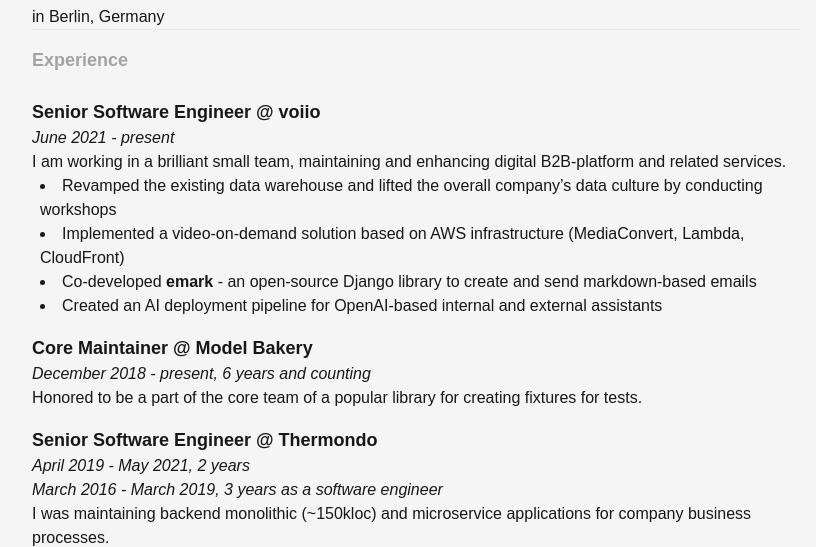
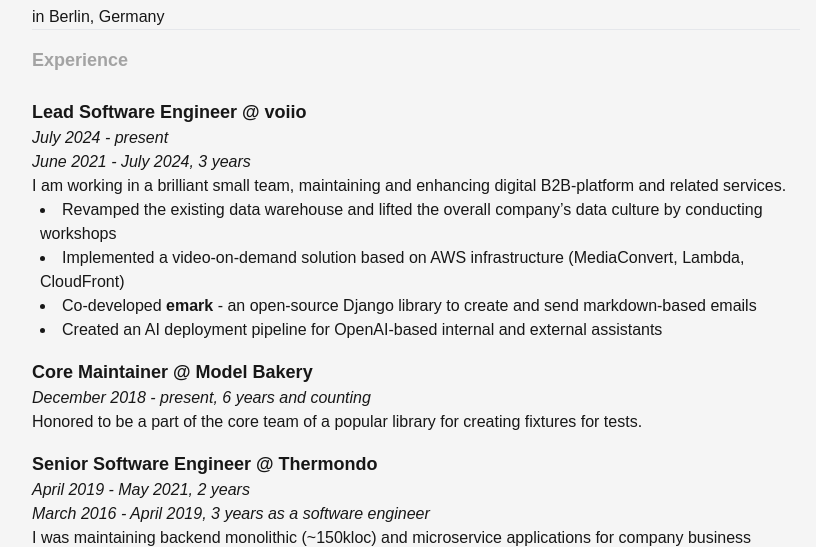
Before and after one commit to amureki/amureki.github.io, an Astro site: page /cv in a window 1280 px wide. Shown: the part 203-750 px from the top of the page, without its empty margins (128-944 px from the left). Built offline with nearby package versions, Linux system fonts and the light colour scheme; Astro itself is replaced by a stand-in of ours.

Commit message:
Bump career

```diff
--- a/src/pages/cv.md
+++ b/src/pages/cv.md
@@ -9,8 +9,10 @@ in Berlin, Germany
 
 ## Experience
 
-### Senior Software Engineer @ [voiio](https://www.voiio.de/)
-_June 2021 - present_
+### Lead Software Engineer @ [voiio](https://www.voiio.de/)
+_July 2024 - present_
+
+_June 2021 - July 2024, 3 years_
 
 I am working in a brilliant small team, maintaining and enhancing digital B2B-platform and related services.
 
@@ -26,7 +28,8 @@ Honored to be a part of the core team of a popular library for creating fixtures
 
 ### Senior Software Engineer @ [Thermondo](https://www.thermondo.de/)
 _April 2019 - May 2021, 2 years_
-_March 2016 - March 2019, 3 years as a software engineer_
+
+_March 2016 - April 2019, 3 years as a software engineer_
 
 I was maintaining backend monolithic (~150kloc) and microservice applications for company business processes.
 
--- a/src/pages/index.astro
+++ b/src/pages/index.astro
@@ -14,7 +14,7 @@ import BaseLayout from '../layouts/BaseLayout.astro';
         and a care about code quality.
       </span>
       <span class="block">
-        Senior Full-Stack Engineer at <a href="https://voiio.de" target="_blank"
+        Lead Software Engineer at <a href="https://voiio.de" target="_blank"
                                          class="text-neutral-400 dark:text-neutral-500">voiio</a>.
       </span>
     </h2>
@@ -25,7 +25,7 @@ import BaseLayout from '../layouts/BaseLayout.astro';
       <h3 class="pt-8 pb-2 font-bold text-neutral-400 dark:text-neutral-500">Experience</h3>
       <ul>
         <li class="font-bold">
-          Senior Full Stack Engineer, <span class="text-neutral-400 dark:text-neutral-500">
+          Lead Software Engineer, <span class="text-neutral-400 dark:text-neutral-500">
           <a href="https://voiio.de" target="_blank">voiio</a><span class="hidden md:inline">, </span>
           <span class="block md:inline" title="2+ years">2021-now</span></span>
         </li>
```
